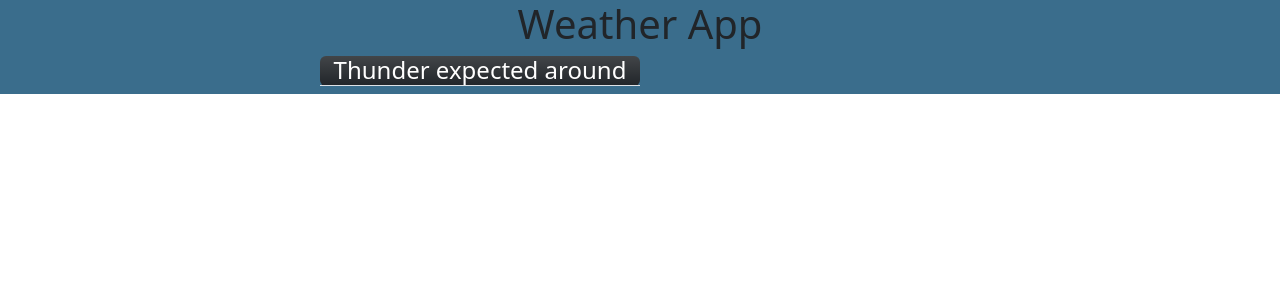
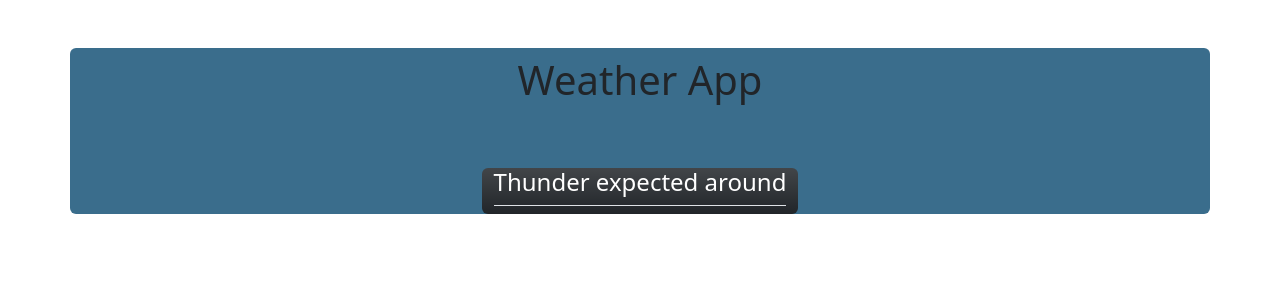
Before and after one commit to Gauravmishra-tempting/weather_website, a React (Create React App) app: page / in a window 1280 px wide. Shown: the top 300 px of the page. Built offline with nearby package versions, Linux system fonts and the light colour scheme.

Commit message:
add weather website code

```diff
--- a/src/components/pages/weather.jsx
+++ b/src/components/pages/weather.jsx
@@ -2,17 +2,17 @@ import React from 'react'
 
 const weather = () => {
   return (
-    <div className="" style={{backgroundColor:"#3A6D8C"}}>
+    <div className="container mt-5 rounded" style={{backgroundColor:"#3A6D8C"}}>
+      <h1 className='text-center p-2'>Weather App</h1>
       <div className="d-flex justify-content-center">
-        <div className="col-12 col-md-6">
-          <h1 className='text-center'>Weather App</h1>
-          <div className="col-12 col-md-6 rounded bg-dark bg-gradient">
-            <h4 className='text-white text-center border-bottom'>Thunder expected around </h4>
+         <div className="row">
+          <div className="col-12 rounded mt-5 bg-dark bg-gradient">
+            <h4 className='text-white text-center'>Thunder expected around</h4>
+            <h1 className='border-bottom'></h1>
+          </div>
           </div>
         </div>
       </div>
-    </div>
-
   )
 }
 
```
